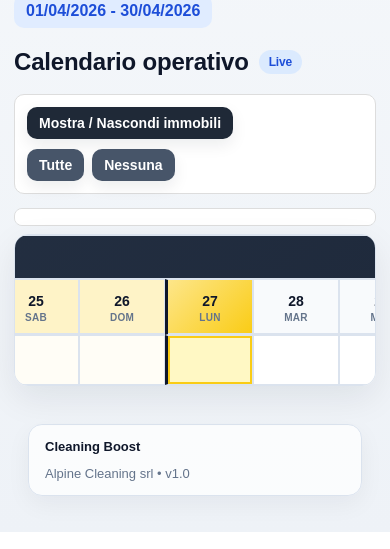
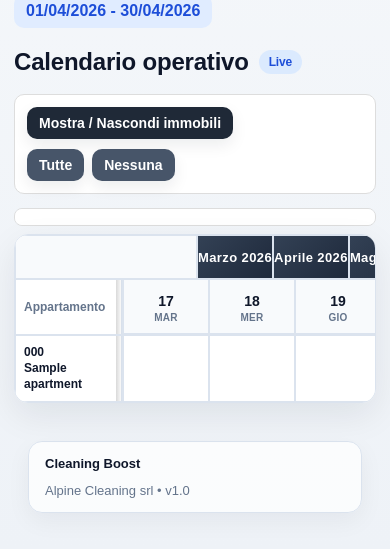
Before and after one commit to maska1981-bri/cleaning-boost, a Django app: page / in a window 390 px wide. Shown: the part 480-1029 px from the top of the page. Run offline with Django 5.2, Linux system fonts and the light colour scheme; a user stored in the database is signed in; tables that the repository leaves empty hold one stand-in row (values such as "Sample post").

Commit message:
Update month_calendar.html

```diff
--- a/operations_calendar/templates/operations_calendar/month_calendar.html
+++ b/operations_calendar/templates/operations_calendar/month_calendar.html
@@ -796,25 +796,63 @@ z-index:2;
 }
 
 @media (max-width: 900px){
+
+    /* struttura base */
     .calendar-wrapper{
-        position:relative !important;
-        overflow:auto !important;
-    }
-
+        overflow-x:auto;
+        position:relative;
+    }
+
+    table{
+        display:block;
+        overflow-x:auto;
+        position:relative;
+    }
+
+    thead, tbody, tr{
+        display:table;
+        width:max-content;
+        table-layout:fixed;
+    }
+
+    /* 🔥 BLOCCO COLONNA IMMOBILI */
     .apartment-col{
-        position:sticky !important;
-        left:0 !important;
-        z-index:200 !important;
-        background:white !important;
-        box-shadow:4px 0 8px rgba(0,0,0,0.12);
+        position:sticky;
+        left:0;
+        z-index:1000;
+        background:white;
+        min-width:90px;
+        max-width:90px;
+        width:90px;
     }
 
     thead .apartment-col{
-        position:sticky !important;
-        left:0 !important;
-        z-index:220 !important;
-        background:white !important;
-    }
+        z-index:1100;
+    }
+
+    /* 🔥 BLOCCO HEADER GIORNI */
+    thead th{
+        position:sticky;
+        top:0;
+        z-index:900;
+        background:#f5f5f5;
+    }
+
+    .today-header{
+        z-index:950;
+    }
+
+    /* effetto separazione tipo Excel */
+    .apartment-col::after{
+        content:"";
+        position:absolute;
+        top:0;
+        right:0;
+        width:6px;
+        height:100%;
+        background:linear-gradient(to right, rgba(0,0,0,0.15), transparent);
+    }
+
 }
 </style>
 {% include "includes/ui_theme.html" %}
@@ -1488,26 +1526,16 @@ document.getElementById("deleteNotes").onclick = function() {
 };
 
 window.addEventListener("load", function(){
+    if (window.innerWidth <= 900) return; // ❌ mobile: niente auto scroll
+
     const todayCell = document.querySelector(".today-cell");
     const calendarWrapper = document.querySelector(".calendar-wrapper");
     const topScroll = document.getElementById("calendarTopScroll");
 
-    if (!todayCell || !calendarWrapper) {
-        return;
-    }
-
-    const isMobile = window.innerWidth <= 900;
-
-    let targetLeft;
-
-    if (isMobile) {
-        // 👇 su mobile NON centrare → mostra pochi giorni prima
-        targetLeft = todayCell.offsetLeft - 150;
-    } else {
-        // 👇 desktop: centrato come prima
-        const wrapperWidth = calendarWrapper.clientWidth;
-        targetLeft = todayCell.offsetLeft - (wrapperWidth / 2) + (todayCell.offsetWidth / 2);
-    }
+    if (!todayCell || !calendarWrapper) return;
+
+    const wrapperWidth = calendarWrapper.clientWidth;
+    const targetLeft = todayCell.offsetLeft - (wrapperWidth / 2) + (todayCell.offsetWidth / 2);
 
     calendarWrapper.scrollLeft = Math.max(0, targetLeft);
 
```
